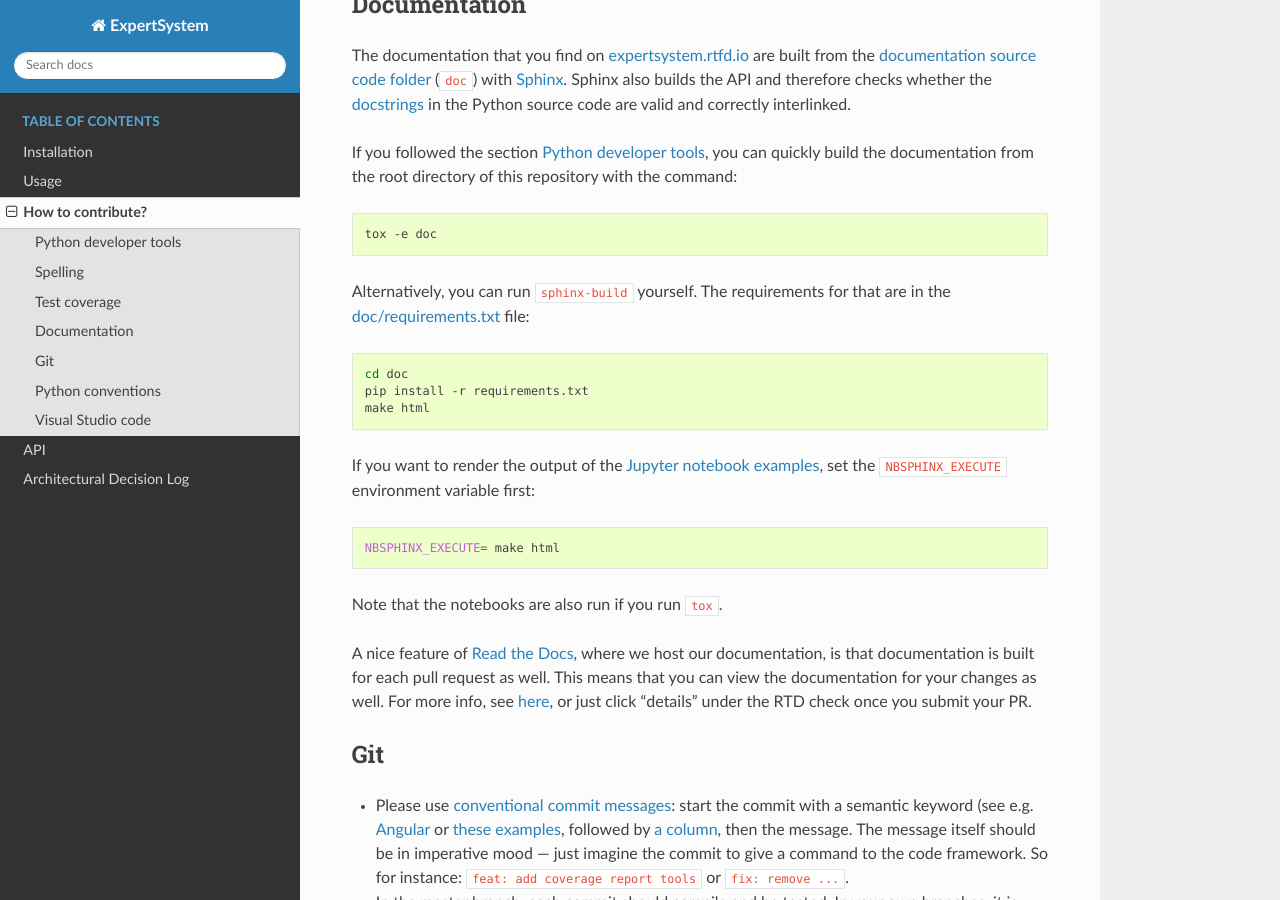
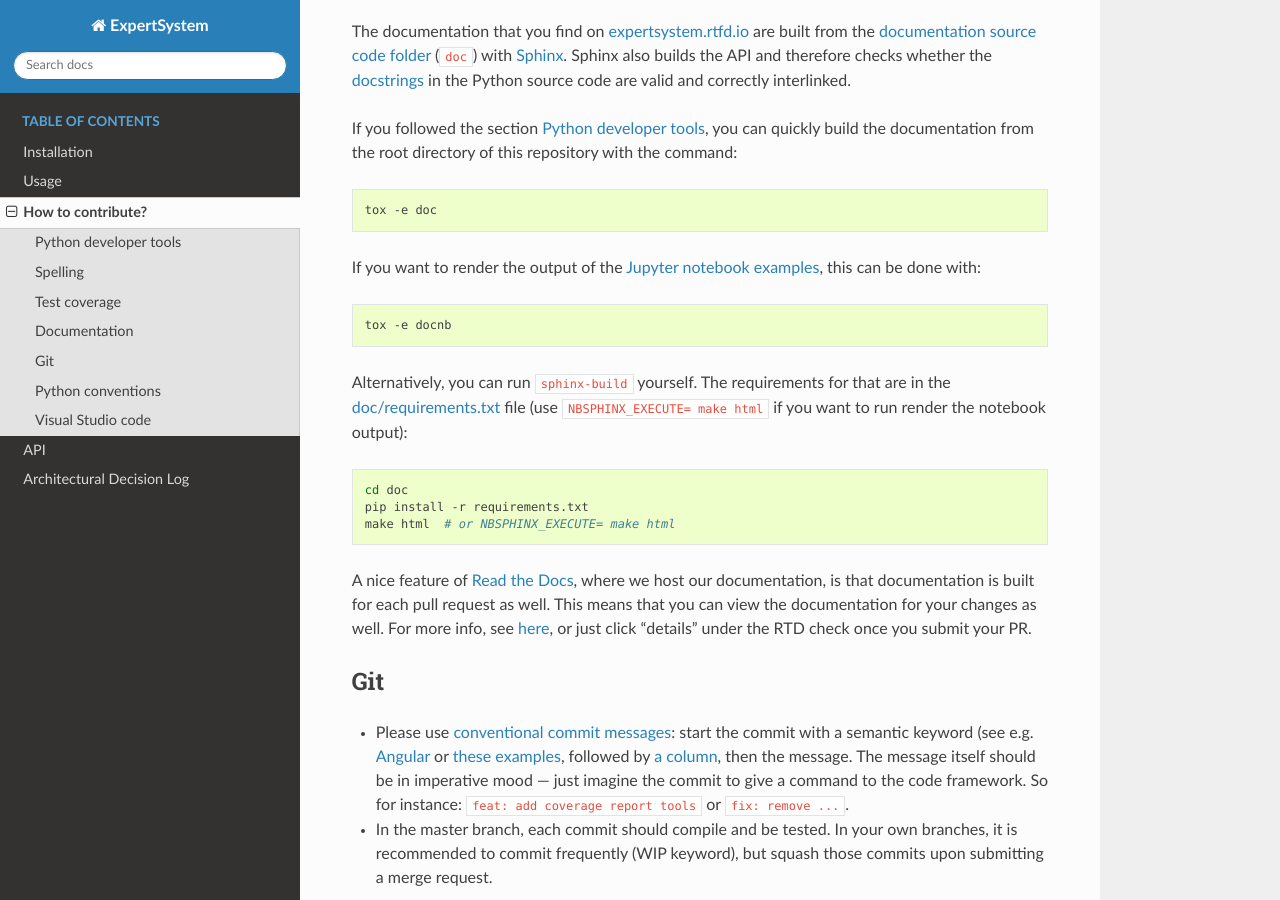
Before and after one commit to ComPWA/ampform, a Sphinx documentation site: the page built from doc/contribute.rst, in a window 1280 px wide and 900 px high, scrolled down 1775 px. Built offline with Sphinx 7.4.7 and the Read the Docs theme 2.0.0, drawn with Linux system fonts in a browser that asks for light colours; pages that are not in the unit, such as notebooks, are missing from menus; some of the changed text lies outside the part shown.

Commit message:
ci: speed up tox with specified jobs (ComPWA/expertsystem#97)
* ci: don't perform linkcheck in main test environment
* ci: pass additional arguments to tox jobs
* ci: run pytest on tests folder only
* ci: split linkcheck and Jupyter notebook tox job
* ci: rename tox job style -> sty
* docs: update documentation on tox usage

```diff
--- a/doc/contribute.rst
+++ b/doc/contribute.rst
@@ -1,4 +1,4 @@
-.. cSpell:ignore envlist, htmlcov, pylintrc
+.. cSpell:ignore docnb, htmlcov, pylintrc, testenv
 
 How to contribute?
 ==================
@@ -52,14 +52,13 @@
   tox
 
 This command will run :code:`pytest`, check for :ref:`test coverage
-<contribute:Test coverage>`, verify the hyperlinks in documentation (requires
-internet connection), and run the Jupyter notebooks. All this can take a few
-minutes, but it's definitely worth it to *run tox before submitting a pull
-request!*
+<contribute:Test coverage>`, verify build the documentation, and verify
+references to and in the API. It's especially recommended to *run tox before
+submitting a pull request!*
 
-The different :code:`tox` tests are defined in the `tox.ini
-<https://github.com/ComPWA/expertsystem/blob/master/tox.ini>`__ file under
-:code:`envlist`.
+More specialized :code:`tox` tests are defined in the `tox.ini
+<https://github.com/ComPWA/expertsystem/blob/master/tox.ini>`__ file, under
+each :code:`testenv`.
 
 
 Spelling
@@ -132,26 +131,25 @@
 
   tox -e doc
 
+If you want to render the output of the `Jupyter notebook examples
+<https://github.com/ComPWA/expertsystem/tree/master/examples>`_, this can be
+done with:
+
+.. code-block:: shell
+
+  tox -e docnb
+
 Alternatively, you can run :code:`sphinx-build` yourself. The requirements for
 that are in the `doc/requirements.txt
 <https://github.com/ComPWA/expertsystem/blob/master/doc/requirements.txt>`_
-file:
+file (use :code:`NBSPHINX_EXECUTE= make html` if you want to run render the
+notebook output):
 
 .. code-block:: shell
 
   cd doc
   pip install -r requirements.txt
-  make html
-
-If you want to render the output of the `Jupyter notebook examples
-<https://github.com/ComPWA/expertsystem/tree/master/examples>`_, set the
-:code:`NBSPHINX_EXECUTE` environment variable first:
-
-.. code-block:: shell
-
-  NBSPHINX_EXECUTE= make html
-
-Note that the notebooks are also run if you run :code:`tox`.
+  make html  # or NBSPHINX_EXECUTE= make html
 
 A nice feature of `Read the Docs <https://readthedocs.org/>`_, where we host
 our documentation, is that documentation is built for each pull request as
```
Also changed, not shown: .travis.yml, 1 other file.
